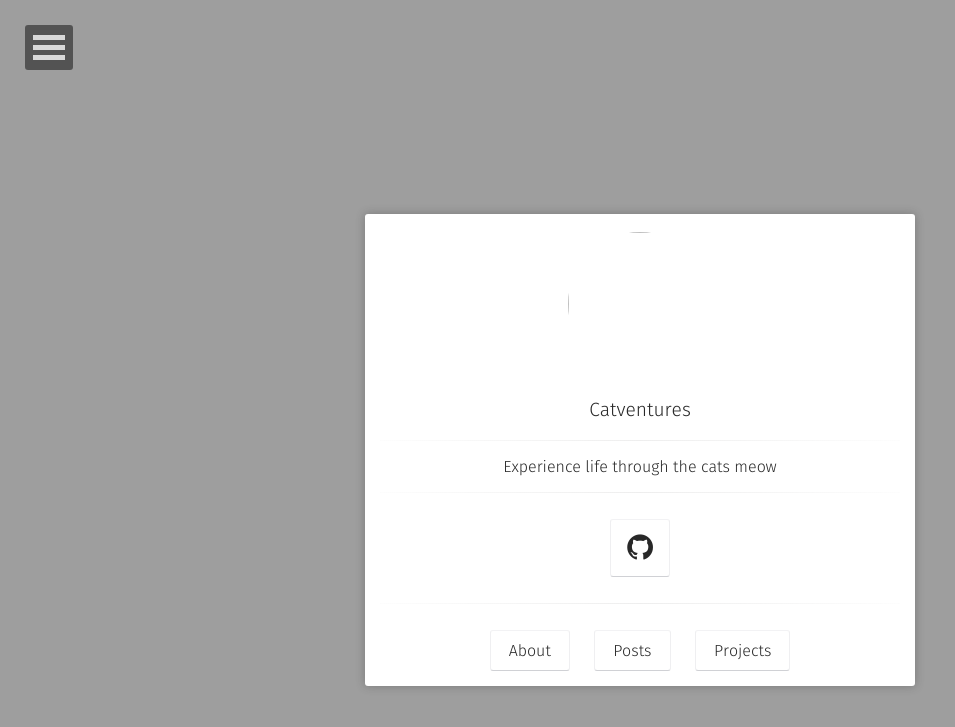
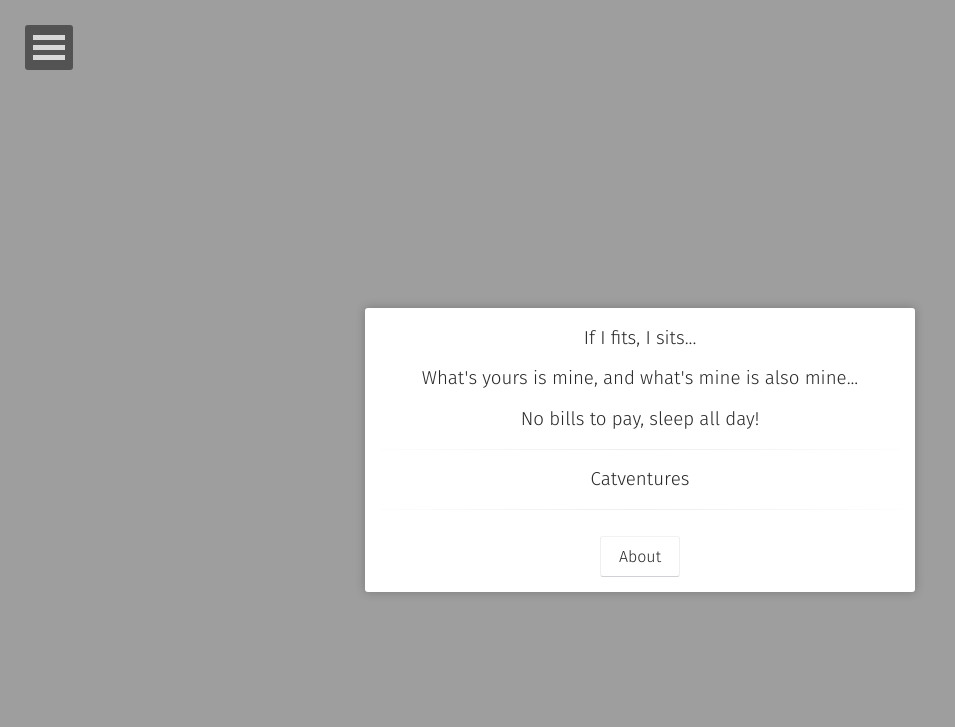
Before and after one commit to dinayrore/catventures, a Jekyll site: the page built from index.html, in a window 1280 px wide. Shown: the top 727 px of the page, without its empty margins (0-955 px from the left). Built offline with Jekyll 4.4.1, drawn with Linux system fonts in a browser that asks for light colours; some web fonts are replaced.

Commit message:
Initial adjustments to homepage to match my theme.

```diff
--- a/_layouts/home.html
+++ b/_layouts/home.html
@@ -15,32 +15,23 @@ layout: compress
     <header class="header flex" role="banner">
         <div class="container animated fadeIn">
           <div class="row">
-                    <a href="{{ site.url }}">
-                        <img src="{{ site.logo }}" class="img-circle zoombtn animated rotateIn">
-                    </a>
+            <h3 class="title">
+            	<p style="font-weight:300">If I fits, I sits...</p>
+              <p style="font-weight:300">What's yours is mine, and what's mine is also mine...</p>
+              <p style="font-weight:300">No bills to pay, sleep all day!</p>
+            </h3>
+            <hr class="hr-line">
             <h3 class="title">
               <a class="zoombtn" href="{{ site.url }}">
-                        	<p style="font-size:1.2rem;font-weight:300">{{ site.title }}</p>
+              	<p style="font-weight:300;">{{ site.title }}</p>
               </a>
             </h3>
             <hr class="hr-line">
             <h3 class="title">
-                        <a href="{{ site.url }}">
-                        	<p style="font-size:1rem;font-weight:300">{{ site.bio }}</p>
-			            </a>
-                    </h3>
-                    {% include social-links.html %}
-                  <hr class="hr-line">
-                  <h3 class="title">
-                         <a class="btn zoombtn" href="{{ site.url }}/about">
-                         About
-                         </a>
-                         <a class="btn zoombtn" href="{{ site.url }}/posts">
-                         Posts
-                         </a>
-                         <a class="btn zoombtn" href="{{ site.url }}/projects">
-                         Projects
-                         </a>
+              <a class="btn zoombtn" href="{{ site.url }}/about">About</a>
+              <!-- Last two buttons can be login/register and cats? -->
+              <!-- <a class="btn zoombtn" href="{{ site.url }}/posts">Posts</a>
+              <a class="btn zoombtn" href="{{ site.url }}/projects">Projects</a> -->
            </h3>
           </div>
         </div>
```
Lines whose indentation alone changed are shown as unchanged.
